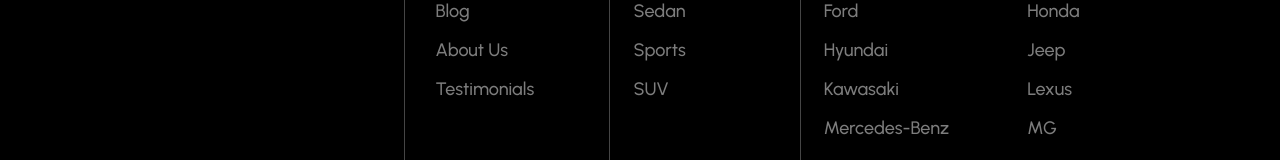
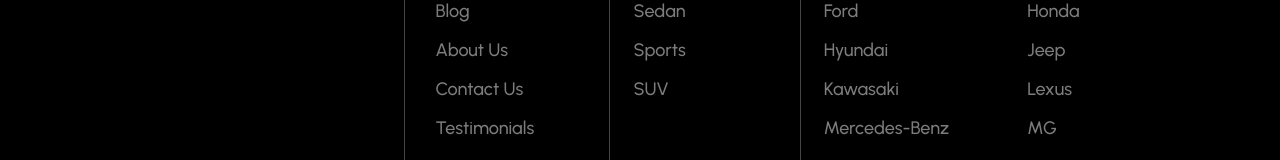
Before and after one commit to HasiburRahman-hr11/cars-co-frontend, a Next.js app: page / in a window 1280 px wide. Shown: the part 7152-7312 px from the top of the page. Built offline with nearby package versions, Linux system fonts and the light colour scheme.

Commit message:
menu link added

```diff
--- a/Components/Footer/Footer.jsx
+++ b/Components/Footer/Footer.jsx
@@ -15,6 +15,7 @@
   { title: "Compare Cars", link: "#" },
   { title: "Blog", link: "#" },
   { title: "About Us", link: "/about-us" },
+  { title: "Contact Us", link: "/contact" },
   { title: "Testimonials", link: "#" },
 ];
 const stylesMenu = [
```
